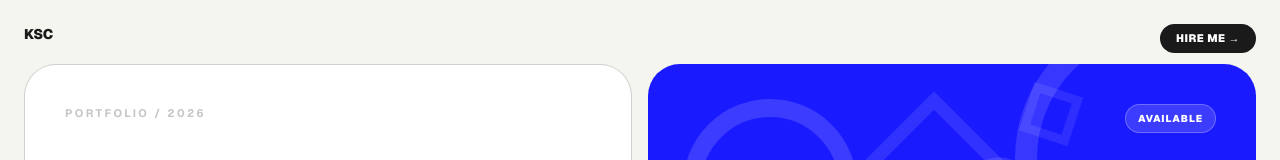
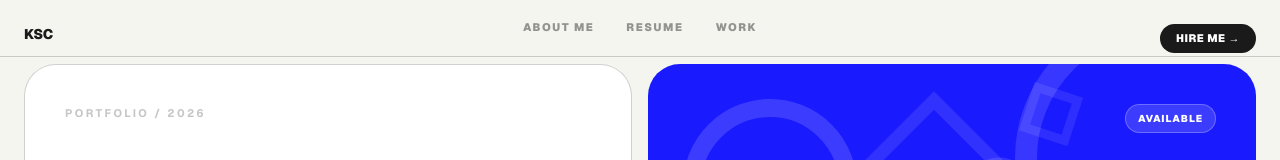
Before and after one commit to khushpal-cipher/Portfolio, a Next.js app: page / in a window 1280 px wide. Shown: the top 160 px of the page. Built offline with nearby package versions, Linux system fonts and the light colour scheme.

Commit message:
Update components: About, Footer, Hero, Nav, PageController, Resume, Work

```diff
--- a/components/About.js
+++ b/components/About.js
@@ -37,12 +37,12 @@ function GitHubIcon({ className }) {
 /* ── main ── */
 export default function About() {
   return (
-    <section id="about" className="py-6 px-4 md:px-8">
+    <section id="about" className="min-h-screen snap-start snap-always w-full scroll-mt-14 py-6 px-4 md:px-8 pt-20">
       <div className="max-w-7xl mx-auto grid grid-cols-1 lg:grid-cols-3 gap-4">
 
         {/* LEFT — dark card */}
         <div className="rounded-4xl border border-[#1a1a1a]/20 bg-[#1a1a1a]
-                        relative overflow-hidden flex flex-col justify-between min-h-125">
+                        relative overflow-hidden flex flex-col justify-between min-h-175">
           {/* Background portrait */}
           <img
             src="/portrait.png"
@@ -83,7 +83,7 @@ export default function About() {
         <div className="lg:col-span-2 flex flex-col gap-4">
 
           {/* Introduction card — text + portrait side-by-side */}
-          <div className="rounded-4xl border border-[#1a1a1a]/20 bg-white p-8">
+          <div className="rounded-4xl border border-[#1a1a1a]/20 bg-white p-8 flex-1">
             <p className="text-[11px] font-bold uppercase tracking-[0.18em] text-[#1a1a1a]/30 mb-4">
               Introduction
             </p>
--- a/components/Footer.js
+++ b/components/Footer.js
@@ -1,6 +1,6 @@
 export default function Footer() {
   return (
-    <footer className="py-6 px-4 md:px-8 border-t border-[#1a1a1a]/15 mt-4">
+    <footer className="py-2 px-4 md:px-8 border-t border-[#1a1a1a]/15">
       <div className="max-w-7xl mx-auto flex flex-row justify-between items-center gap-2">
         <span className="text-[11px] font-bold uppercase tracking-widest text-[#1a1a1a]/35">
           © 2026 Khushpal Singh Chouhan
--- a/components/Hero.js
+++ b/components/Hero.js
@@ -11,9 +11,9 @@ const HASHTAGS = [
 const PORTFOLIO_ROWS = ["POR", "TFO", "LIO"];
 
 /* KSC and Hire Me are fixed globally in PageController — Hero owns only the bento layout */
-export default function Hero({ onSeeMore }) {
+export default function Hero() {
   return (
-    <section className="h-screen overflow-hidden relative bg-[#F5F5F0]">
+    <section id="home" className="h-screen snap-start snap-always w-full overflow-hidden relative bg-[#F5F5F0]">
 
       {/* pt-16 clears the globally-fixed KSC / Hire Me labels */}
       <div className="h-full px-4 md:px-6 pt-16 pb-20 grid grid-cols-1 md:grid-cols-2 gap-4">
@@ -187,9 +187,9 @@ export default function Hero({ onSeeMore }) {
       </div>
 
       {/* See More — anchored absolute bottom-right */}
-      <button
-        onClick={onSeeMore}
-        className="absolute bottom-8 right-8 flex items-center gap-3 cursor-pointer
+      <a
+        href="#about"
+        className="absolute bottom-8 right-8 flex items-center gap-3
                    text-[13px] font-black uppercase tracking-[0.22em] text-[#1a1a1a]/55
                    hover:text-[#1a1a1a] transition-colors duration-100"
       >
@@ -198,7 +198,7 @@ export default function Hero({ onSeeMore }) {
                           flex items-center justify-center text-lg leading-none">
           ↓
         </span>
-      </button>
+      </a>
 
     </section>
   );
--- a/components/Nav.js
+++ b/components/Nav.js
@@ -7,29 +7,24 @@ const LINKS = [
   { id: "work",   label: "Work"     },
 ];
 
-/* KSC logo and Hire Me are globally fixed in PageController — Nav holds only section links */
-export default function Nav({ activeView, setView }) {
+export default function Nav() {
   const [open, setOpen] = useState(false);
 
   return (
-    <nav className="sticky top-0 z-50 bg-[#F5F5F0] border-b border-[#1a1a1a]/20">
+    <nav className="fixed top-0 left-0 right-0 z-50 bg-[#F5F5F0] border-b border-[#1a1a1a]/20">
       <div className="max-w-7xl mx-auto h-14 flex items-center justify-center px-5 md:px-8">
 
         {/* Desktop center links */}
         <div className="hidden md:flex items-center gap-8">
           {LINKS.map(({ id, label }) => (
-            <button
+            <a
               key={id}
-              onClick={() => setView(id)}
-              className={`cursor-pointer text-[11px] font-black uppercase tracking-[0.14em]
-                          pb-0.5 transition-colors duration-100 ${
-                activeView === id
-                  ? "text-[#1a1aff] border-b-2 border-[#1a1aff]"
-                  : "text-[#1a1a1a]/45 hover:text-[#1a1a1a]"
-              }`}
+              href={`#${id}`}
+              className="text-[11px] font-black uppercase tracking-[0.14em]
+                         pb-0.5 text-[#1a1a1a]/45 hover:text-[#1a1a1a] transition-colors duration-100"
             >
               {label}
-            </button>
+            </a>
           ))}
         </div>
 
@@ -47,14 +42,15 @@ export default function Nav({ activeView, setView }) {
       {open && (
         <div className="md:hidden bg-[#1a1a1a] border-t border-[#1a1a1a]/20 flex flex-col gap-6 px-8 py-10">
           {LINKS.map(({ id, label }) => (
-            <button
+            <a
               key={id}
-              onClick={() => { setView(id); setOpen(false); }}
+              href={`#${id}`}
+              onClick={() => setOpen(false)}
               className="text-2xl font-black uppercase tracking-widest text-white
-                         hover:text-[#1a1aff] transition-colors text-left cursor-pointer"
+                         hover:text-[#1a1aff] transition-colors"
             >
               {label}
-            </button>
+            </a>
           ))}
         </div>
       )}
--- a/components/PageController.js
+++ b/components/PageController.js
@@ -1,26 +1,22 @@
 "use client";
-import { useState } from "react";
 import Hero   from "./Hero";
 import Nav    from "./Nav";
 import About  from "./About";
 import Resume from "./Resume";
 import Work   from "./Work";
-import Footer from "./Footer";
 
 export default function PageController() {
-  const [view, setView] = useState("home");
-
   return (
-    <>
-      {/* ── Global fixed corner elements — present in every view ── */}
-      <button
-        onClick={() => setView("home")}
+    <div className="h-screen overflow-y-scroll snap-y snap-mandatory scroll-smooth">
+      {/* ── Global fixed corner elements ── */}
+      <a
+        href="#home"
         className="fixed top-6 left-6 z-100
                    text-sm font-black tracking-tight text-[#1a1a1a] uppercase
-                   hover:text-[#1a1aff] transition-colors duration-100 cursor-pointer"
+                   hover:text-[#1a1aff] transition-colors duration-100"
       >
         KSC
-      </button>
+      </a>
       <a
         href="mailto:khushpal141@gmail.com"
         className="fixed top-6 right-6 z-100
@@ -31,22 +27,14 @@ export default function PageController() {
         Hire Me →
       </a>
 
-      {/* ── Views ── */}
-      {view === "home" && (
-        <Hero onSeeMore={() => setView("about")} />
-      )}
+      {/* ── Fixed nav bar ── */}
+      <Nav />
 
-      {view !== "home" && (
-        <div className="min-h-screen flex flex-col bg-[#F5F5F0]">
-          <Nav activeView={view} setView={setView} />
-          <main className="flex-1">
-            {view === "about"  && <About />}
-            {view === "resume" && <Resume />}
-            {view === "work"   && <Work />}
-          </main>
-          <Footer />
-        </div>
-      )}
-    </>
+      {/* ── Snap sections ── */}
+      <Hero />
+      <About />
+      <Resume />
+      <Work />
+    </div>
   );
 }
--- a/components/Resume.js
+++ b/components/Resume.js
@@ -63,7 +63,7 @@ function DatePill({ children }) {
 
 export default function Resume() {
   return (
-    <section id="resume" className="py-6 px-4 md:px-8">
+    <section id="resume" className="min-h-screen snap-start snap-always w-full scroll-mt-14 py-6 px-4 md:px-8 pt-20">
       <div className="max-w-7xl mx-auto">
 
         {/* Section header */}
--- a/components/Work.js
+++ b/components/Work.js
@@ -1,5 +1,6 @@
 "use client";
 import { useState } from "react";
+import Footer from "./Footer";
 
 /* ── data ── */
 const projects = [
@@ -41,8 +42,8 @@ export default function Work() {
       : projects.filter((p) => p.category.includes(active));
 
   return (
-    <section id="work" className="py-6 px-4 md:px-8">
-      <div className="max-w-7xl mx-auto">
+    <section id="work" className="min-h-screen snap-start snap-always w-full scroll-mt-14 py-6 px-4 md:px-8 pt-20 flex flex-col">
+      <div className="max-w-7xl mx-auto flex-1">
 
         {/* Header + filters */}
         <div className="flex flex-col md:flex-row md:items-baseline justify-between gap-3 mb-4 pb-3 border-b border-[#1a1a1a]/15">
@@ -157,6 +158,7 @@ export default function Work() {
         </ol>
 
       </div>
+      <Footer />
     </section>
   );
 }
```
